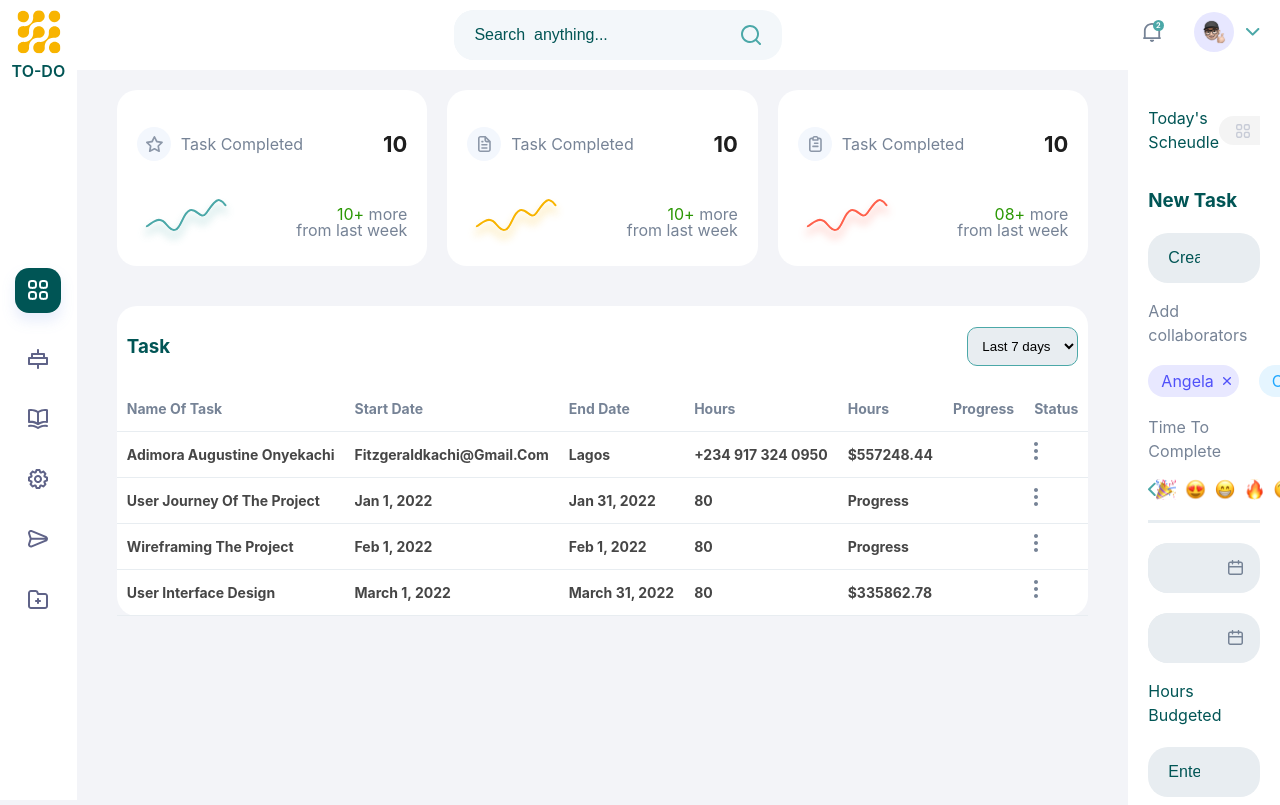
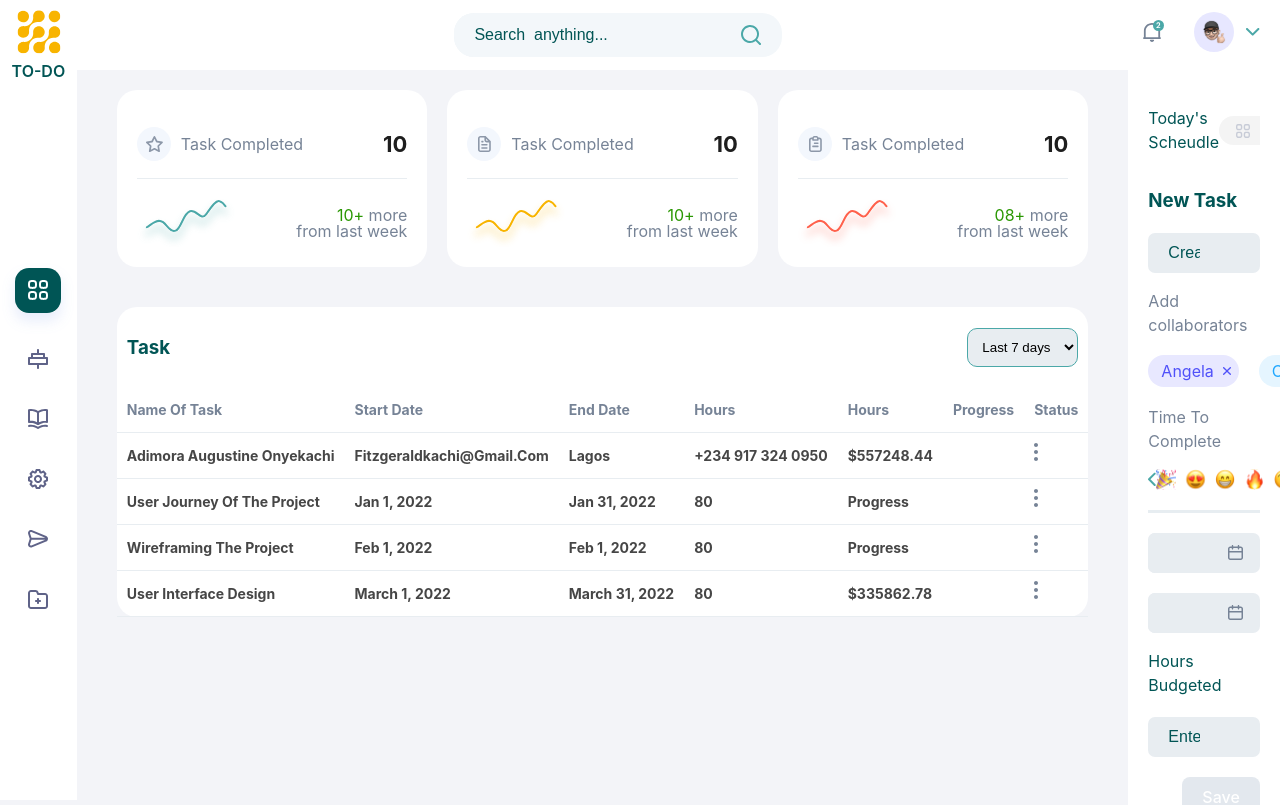
Before and after one commit to geraldkachi/decagon-text, a React (Vite) app: page / in a window 1280 px wide. Shown: the top 805 px of the page. Built offline with nearby package versions, Linux system fonts and the light colour scheme.

Commit message:
latest by 4am

```diff
--- a/src/components/Cards/Cards.tsx
+++ b/src/components/Cards/Cards.tsx
@@ -19,7 +19,7 @@ const Cards = () => {
         <div className='cardpareent'>
             <div className='card'>
                 <div className='cardbody'>
-                    <div className="cardinner teg" style={{ display: 'flex', alignItems: 'center', borderBottom: '3px' }}>
+                    <div className="cardinner teg" style={{ display: 'flex', alignItems: 'center', borderBottom: 'solid', borderColor:'#E8EDF1', borderWidth:'1px' }}>
                         <p style={{ display: 'flex', alignItems: 'center', }}>
                             <img src={Star} alt="star"  className="cardline" />
                             Task Completed</p>
@@ -38,7 +38,7 @@ const Cards = () => {
 
             <div className='card'>
                 <div className='cardbody'>
-                    <div className="cardinner teg" style={{ display: 'flex', alignItems: 'center', borderBottom: '3px' }}>
+                    <div className="cardinner teg"  style={{ display: 'flex', alignItems: 'center', borderBottom: 'solid', borderColor:'#E8EDF1', borderWidth:'1px' }}>
                         <p style={{ display: 'flex', alignItems: 'center', }}>
                             <img src={Task} alt="star"  className="cardline" />
                             Task Completed</p>
@@ -57,7 +57,7 @@ const Cards = () => {
 
             <div className='card'>
                 <div className='cardbody'>
-                    <div className="cardinner teg" style={{ display: 'flex', alignItems: 'center', borderBottom: '3px' }}>
+                    <div className="cardinner teg"  style={{ display: 'flex', alignItems: 'center', borderBottom: 'solid', borderColor:'#E8EDF1', borderWidth:'1px' }}>
                         <p style={{ display: 'flex', alignItems: 'center', }}>
                             <img src={Project} alt="star"  className="cardline" />
                             Task Completed</p>
--- a/src/components/Layout/layout.css
+++ b/src/components/Layout/layout.css
@@ -1,7 +1,5 @@
 
 .layout {
-    /* color: #f3f4f8; */
-    /* color: black; */
     overflow: hidden;
     width: 100%;
 }
@@ -9,7 +7,6 @@
 .layout__content {
     padding-left: 6vw;
     background-color: #f3f4f8;
-    /* background-color: blue; */
     min-height: 100vh;
 
 }
--- a/src/components/NavTop/navtop.css
+++ b/src/components/NavTop/navtop.css
@@ -9,7 +9,7 @@
 
 .topnav__search {
     position: relative;
-    height: 50px;
+    height: 44px;
     background-color:  #F3F7FA;;
     border-radius: 7px;
     display: flex;
--- a/src/components/SecondBar/secondbar.css
+++ b/src/components/SecondBar/secondbar.css
@@ -50,13 +50,12 @@
 
 .inputBody {
   position: relative;
-  height: 50px;
+  height: 40px;
   background-color: #e8edf1;
   border-radius: 7px;
   display: flex;
   align-items: center;
   box-shadow: 10px;
-  border-radius: 20px;
   overflow: hidden;
 }
 
```
